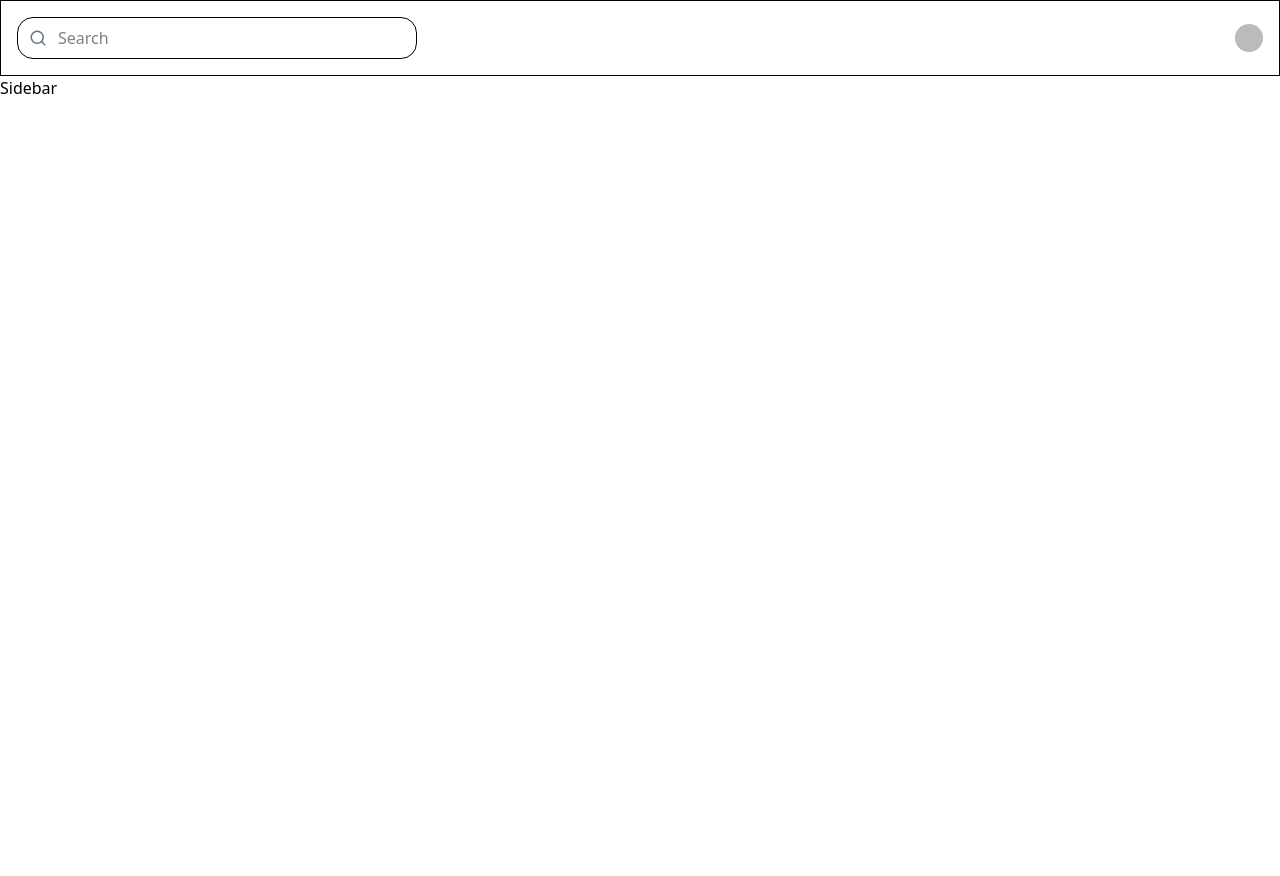
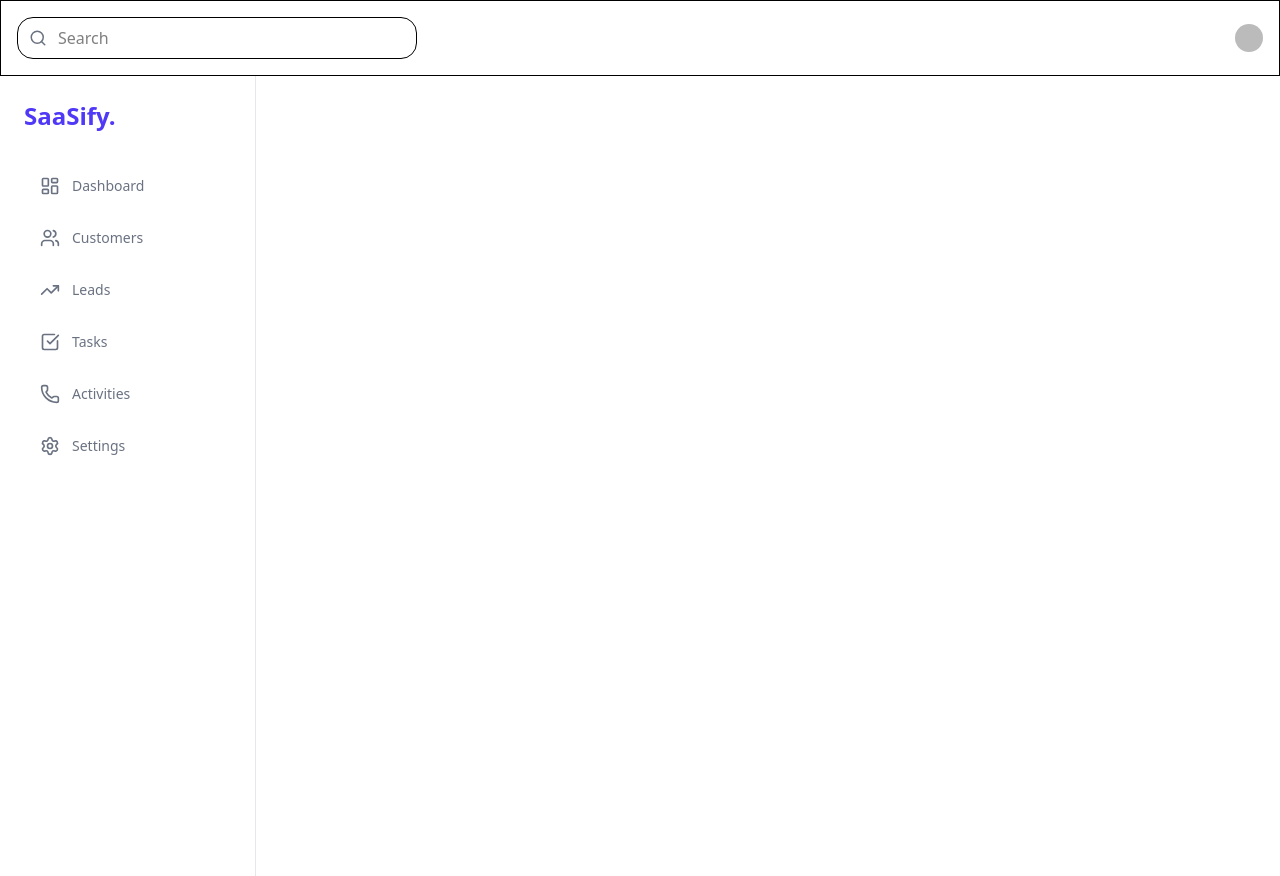
Before and after one commit to Tanujeet/CRM, a Next.js app: page /dashboard in a window 1280 px wide. Before the commit the page ends 812 px from the top, so only its background shows below. Built offline with nearby package versions, Linux system fonts and the light colour scheme; no server answers; sample sign-in values are in the browser's storage; some icons are missing.

Commit message:
Added:minor changes

```diff
--- a/app/layout.tsx
+++ b/app/layout.tsx
@@ -17,7 +17,7 @@ const geistMono = Geist_Mono({
 
 export const metadata: Metadata = {
   title: "CRM-Customer Relationship Management.",
-  description: "Generated by create next app",
+  description: "Built with Next.js, TypeScript, and Tailwind CSS",
 };
 
 export default function RootLayout({
--- a/components/Sidebar.tsx
+++ b/components/Sidebar.tsx
@@ -1,5 +1,53 @@
-const Sidebar = () => {
-  return <aside>Sidebar</aside>;
-};
+"use client"; // For using hooks like usePathname
 
-export default Sidebar;
+import Link from "next/link";
+import { usePathname } from "next/navigation";
+import {
+  LayoutDashboard,
+  Users,
+  TrendingUp,
+  CheckSquare,
+  Phone,
+  Settings,
+} from "lucide-react";
+
+const navItems = [
+  { name: "Dashboard", icon: LayoutDashboard, href: "/" },
+  { name: "Customers", icon: Users, href: "/customers" },
+  { name: "Leads", icon: TrendingUp, href: "/leads" },
+  { name: "Tasks", icon: CheckSquare, href: "/tasks" },
+  { name: "Activities", icon: Phone, href: "/activities" },
+  { name: "Settings", icon: Settings, href: "/settings" },
+];
+
+export default function Sidebar() {
+  const pathname = usePathname();
+
+  return (
+    <aside className="h-screen w-64 bg-white p-6 border-r border-gray-200 sticky top-0">
+      <div className="text-2xl font-bold text-indigo-600 mb-8">SaaSify.</div>
+      <nav className="flex flex-col gap-2">
+        {navItems.map((item) => {
+          const isActive = pathname === item.href;
+          return (
+            <Link
+              key={item.name}
+              href={item.href}
+              className={`
+                flex items-center gap-3 px-4 py-3 rounded-lg text-sm font-medium transition-all
+                ${
+                  isActive
+                    ? "bg-indigo-50 text-indigo-600 font-semibold"
+                    : "text-gray-500 hover:bg-gray-100 hover:text-gray-900"
+                }
+              `}
+            >
+              <item.icon size={20} />
+              {item.name}
+            </Link>
+          );
+        })}
+      </nav>
+    </aside>
+  );
+}
```
